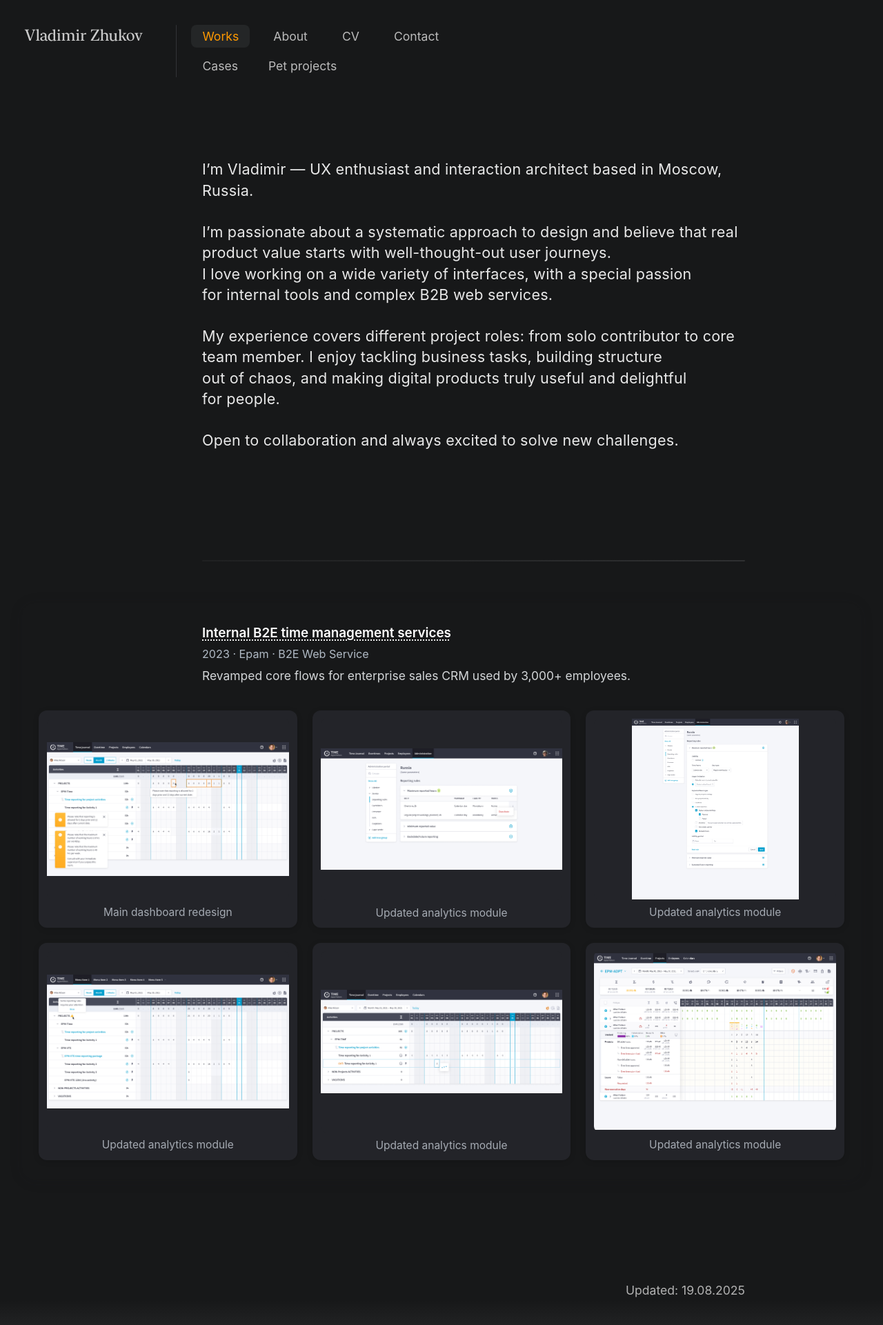
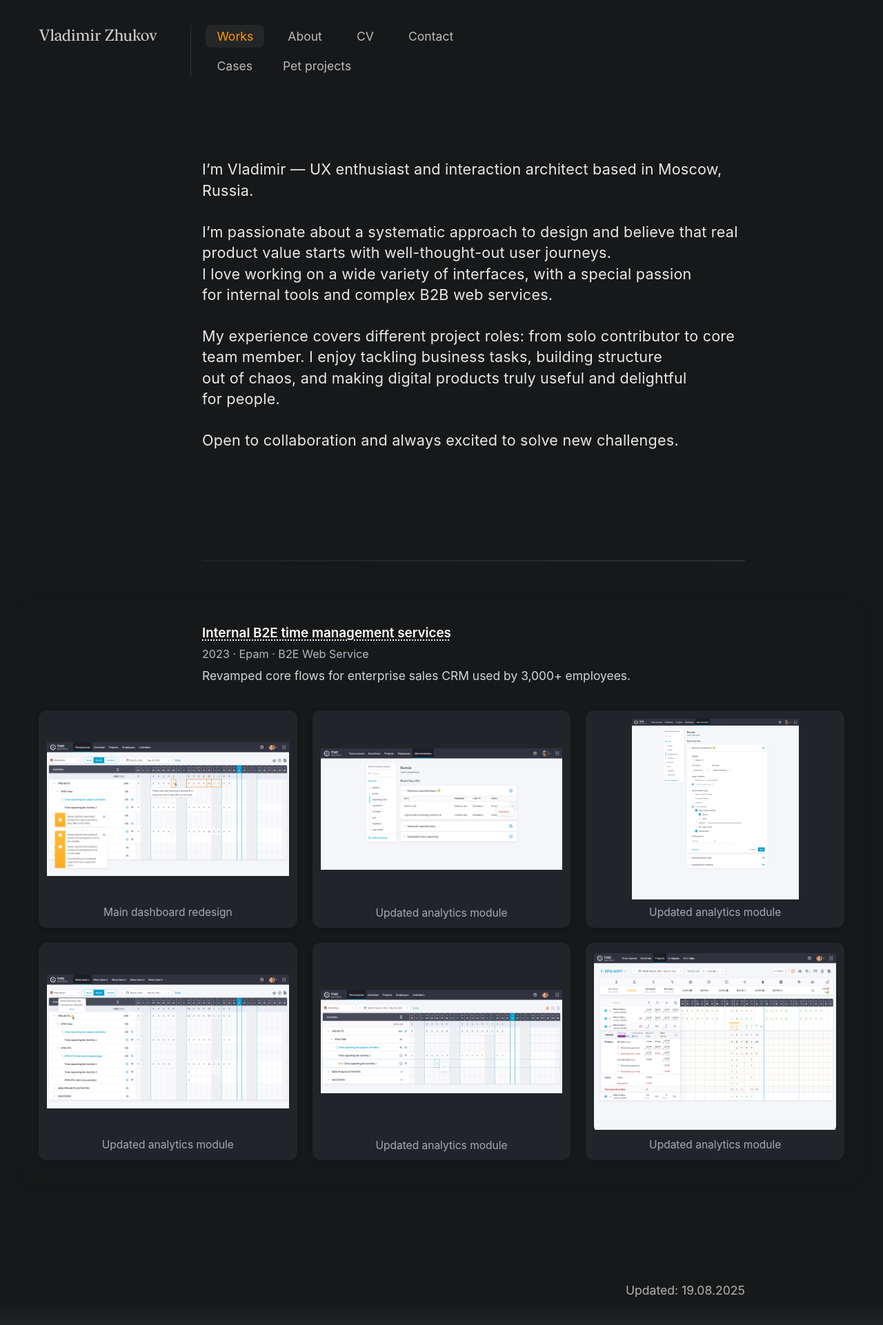
Before and after one commit to uxiscool/experience, a Jekyll site: the page built from index.md, in a window 1280 px wide. Shown: the whole page at 69% size. Built offline with Jekyll 4.4.1, drawn with Linux system fonts in a browser that asks for light colours.

Commit message:
Add files via upload

```diff
--- a/css/main.css
+++ b/css/main.css
@@ -92,7 +92,7 @@ section { padding-top: 2rem; }
   display: block;
   height: 1.1rem;
   width: auto;
-  margin: 6px 12px 0 35px;
+  margin: 6px 12px 0 56px;
   opacity: 0.85;
 }
 .menu-panel {
```
